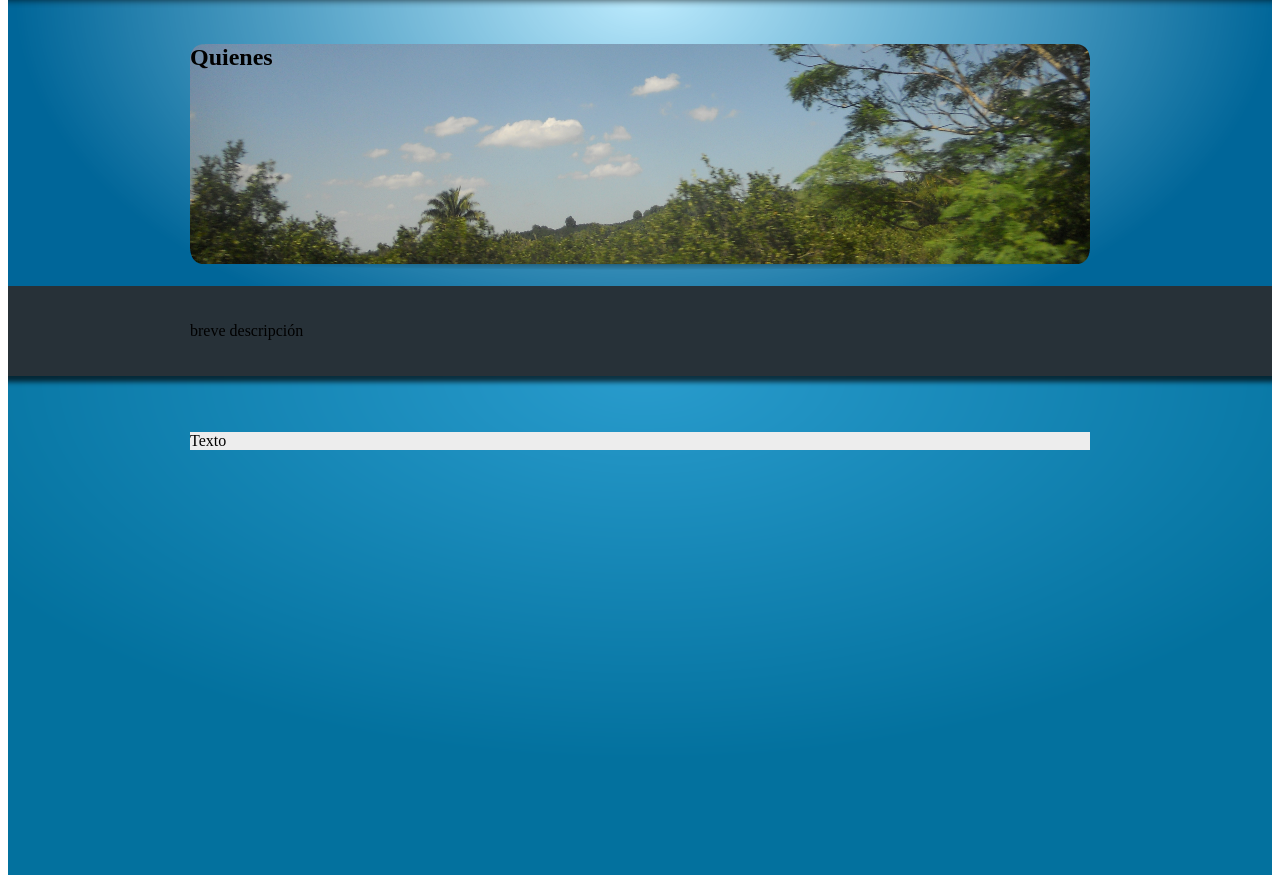
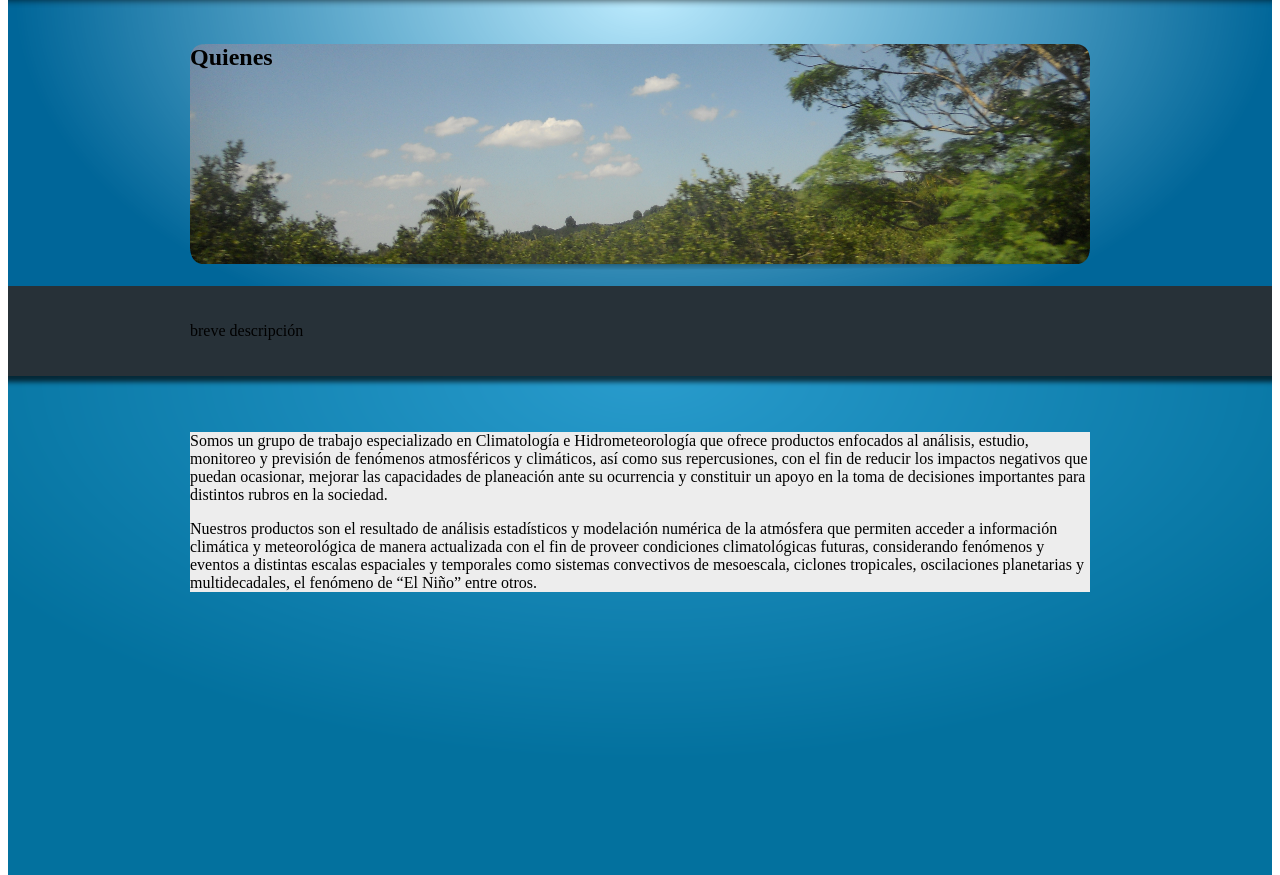
Before and after one commit to MXRKO/proclimme.com, a PHP site: page /quienes.php in a window 1280 px wide. Shown: the part 77-952 px from the top of the page. Run offline with PHP 8.4, Linux system fonts and the light colour scheme; some libraries are stand-ins or nearby versions.

Commit message:
quienes somos
Se está trabajando quienes somos

```diff
--- a/quienes.php
+++ b/quienes.php
@@ -38,11 +38,8 @@
 </div>
 <div class="contenido">
 	<div class="marco">
-    	<!-- <a href="media/video/intro_proclimme.flv"
-   style="display:block;width:405px;height:300px;"
-   id="player">
-</a> -->
-    <p>Texto </p>
+    <p>Somos un grupo de trabajo especializado en Climatología e Hidrometeorología que ofrece productos enfocados al análisis, estudio, monitoreo y previsión de fenómenos atmosféricos y climáticos, así como sus repercusiones, con el fin de reducir los impactos negativos que puedan ocasionar, mejorar las capacidades de planeación ante su ocurrencia y constituir un apoyo en la toma de decisiones importantes para distintos rubros en la sociedad.</p>
+	<p>Nuestros productos son el resultado de análisis estadísticos y modelación numérica de la atmósfera que permiten acceder a información climática y meteorológica de manera actualizada con el fin de proveer condiciones climatológicas futuras, considerando fenómenos y eventos a distintas escalas espaciales y temporales como sistemas convectivos de mesoescala, ciclones tropicales, oscilaciones planetarias y multidecadales, el fenómeno de “El Niño” entre otros.</p>
     </div>
 </div>
 <div class="footer">
```
Also changed, not shown: 2 other files.
